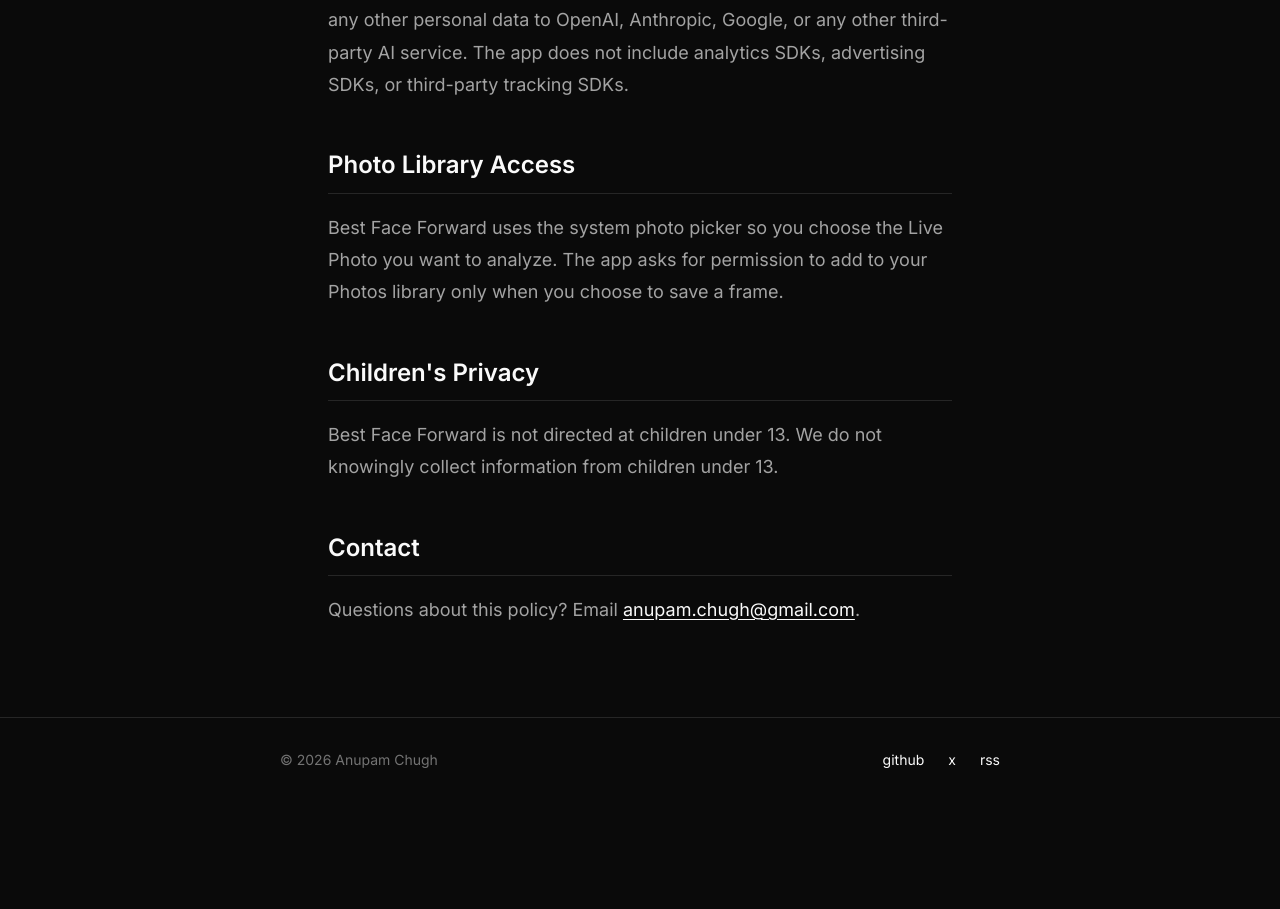
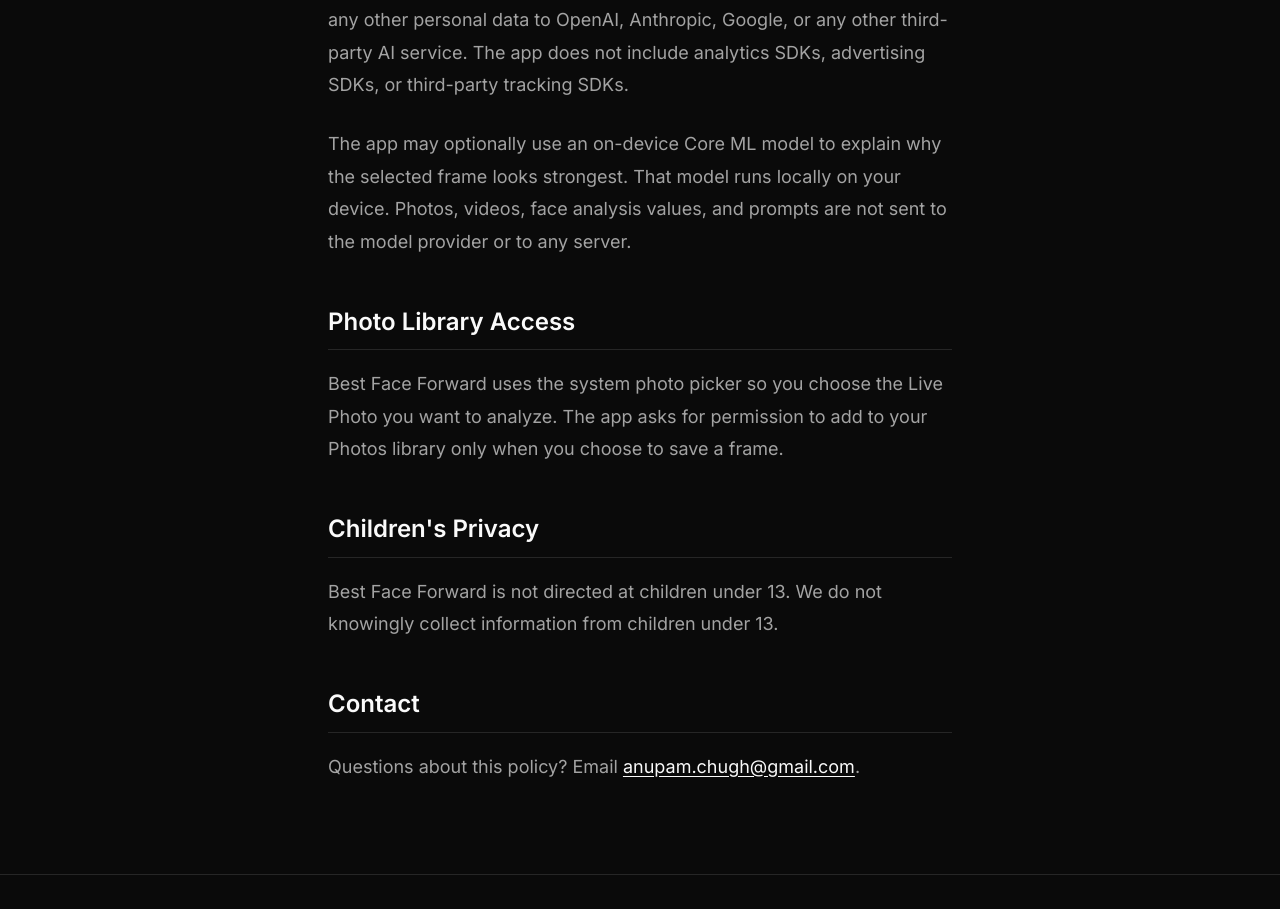
Before and after one commit to anupamchugh/anupamchugh.github.io, a Next.js app: page /privacy/best-face-forward in a window 1280 px wide. Shown: the part 1243-2152 px from the top of the page. Before the commit the page ends 2045 px from the top, so only its background shows below. Built offline with nearby package versions, Linux system fonts and the light colour scheme.

Commit message:
Update Best Face Forward Core ML privacy note

```diff
--- a/app/privacy/best-face-forward/page.tsx
+++ b/app/privacy/best-face-forward/page.tsx
@@ -48,6 +48,12 @@
           service. The app does not include analytics SDKs, advertising SDKs, or
           third-party tracking SDKs.
         </p>
+        <p>
+          The app may optionally use an on-device Core ML model to explain why the
+          selected frame looks strongest. That model runs locally on your device.
+          Photos, videos, face analysis values, and prompts are not sent to the model
+          provider or to any server.
+        </p>
 
         <h2>Photo Library Access</h2>
         <p>
```
